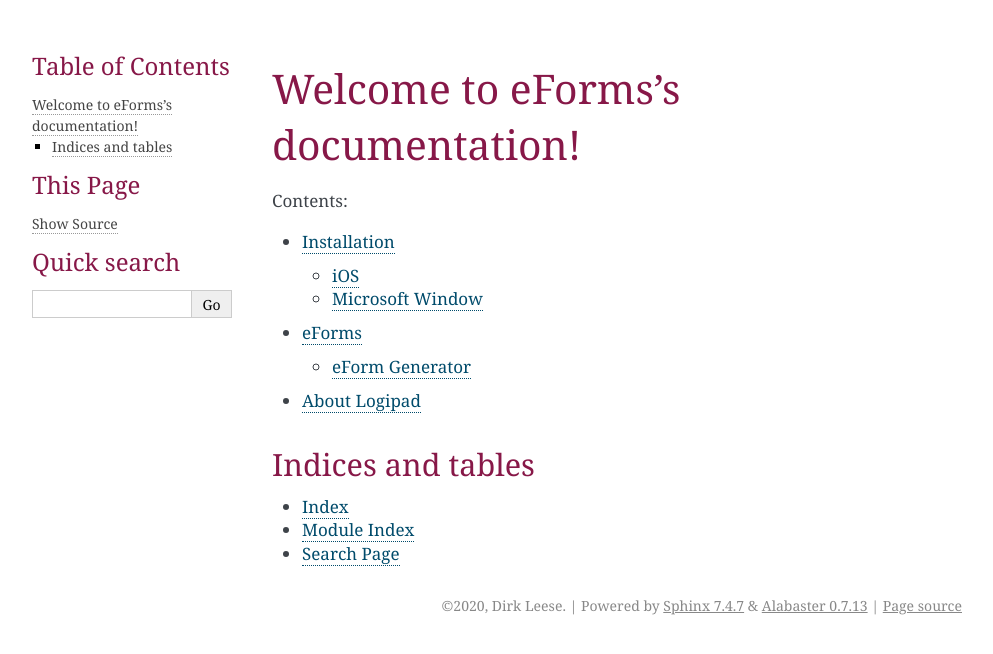
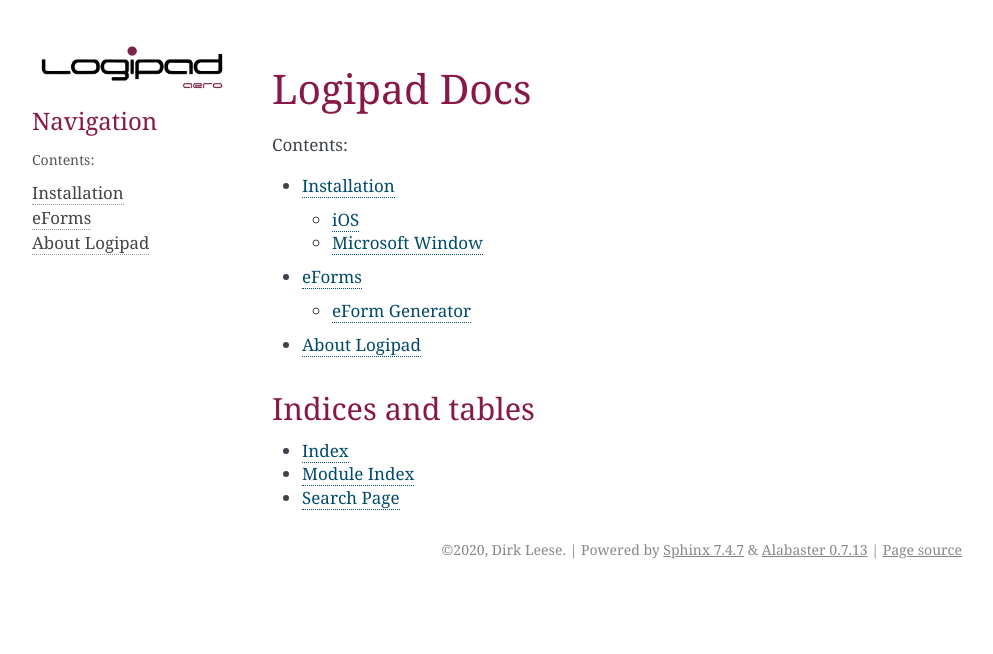
Before and after one commit to dleese/lp-docs, a Sphinx documentation site: the page built from eforms/source/index.rst, in a window 1280 px wide. Shown: the top 654 px of the page, without its empty margins (148-1141 px from the left). Built offline with Sphinx 7.4.7, drawn with Linux system fonts in a browser that asks for light colours.

```diff
--- a/eforms/source/conf.py
+++ b/eforms/source/conf.py
@@ -54,15 +54,26 @@
 # relative to this directory. They are copied after the builtin static files,
 # so a file named "default.css" will overwrite the builtin "default.css".
 html_static_path = ['./_static']
-#html_logo = '_images/logipad-aero-logo-black.png'
+html_logo = './_images/logipad-aero-logo-black.png'
 
+html_sidebars = {
+    '**': [
 
+        'navigation.html',
+
+    ]
+}
 
 ## Customized latex options
 # -- Options for LaTeX output ---------------------------------------------
 
 latex_engine = 'pdflatex'
 latex_toplevel_sectioning = 'chapter'
+latex_additional_files = [
+                            './_images/logipad-aero-logo-black.png',
+                            './_images/DD-logo.png',
+                            './_images/DD-stripes.png'
+                        ]
 latex_elements = {
     # The paper size ('letterpaper' or 'a4paper').
     #
@@ -87,6 +98,9 @@
         \setcounter{secnumdepth}{3}
         %
         %%%% Table of content upto 2=subsection, 3=subsubsection
+
+        \usepackage[default]{sourcesanspro}
+        \usepackage[T1]{fontenc}
         \setcounter{tocdepth}{2}
 
         \usepackage{amsmath,amsfonts,amssymb,amsthm}
@@ -172,12 +186,12 @@
             \vspace*{0mm} %%% * is used to give space from top
             \begin{figure}[!h]
                 \vspace*{-20mm}
-                \includegraphics[right]{/Users/dl/develop/lp-docs/eforms/source/_images/DD-logo.png}
+                \includegraphics[right]{DD-logo.png}
             \end{figure}
             \vspace{30mm} %%% * is used to give space from top
             \begin{figure}[!h]
                 \centering
-                \includegraphics[scale=1.0]{/Users/dl/develop/lp-docs/eforms/source/_images/logipad-aero-logo-black.png}
+                \includegraphics[scale=1.0]{logipad-aero-logo-black.png}
             \end{figure}
 
             \vspace{10mm}
@@ -191,10 +205,10 @@
             \vspace*{0mm}
             \small  Last updated : \MonthYearFormat\today
 
-            \vspace{70mm}
+            \vspace{60mm}
             \begin{figure}[!h]
                 \hspace*{-20mm}
-                \includegraphics[scale=1.0,left]{/Users/dl/develop/lp-docs/eforms/source/_images/DD-stripes.png}
+                \includegraphics[scale=1.0,left]{DD-stripes.png}
             \end{figure}
             %% \vfill adds at the bottom
             \vfill
--- a/eforms/source/eForms.rst
+++ b/eforms/source/eForms.rst
@@ -5,7 +5,7 @@
 eForms are not limited to simple text input or selection fields. Data input can be automated using the integrated QR code scanner, for example. No matter whether they record flight-relevant data or performance evaluations of service personnel. You have the option of evaluating the data via an individual dashboard or in Power BI. All entered data is stored on the device for offline use. Once a Wi-Fi or mobile data connection is established, completed eForm inputs can be sent to the backend system. Even workflows and notifications can be triggered to inform the relevant users/roles when, when eForms have been stored or have arrived on the server. Documents and photos can also be attached and forwarded via an appropriate eForm.
 
 .. figure::  ./_images/Logipad-eForms-web.png
-   :scale: 50
+   :scale: 40
 
    The eForm process
 
--- a/eforms/source/index.rst
+++ b/eforms/source/index.rst
@@ -4,7 +4,7 @@
    contain the root `toctree` directive.
 
 ==================================
-Welcome to eForms's documentation!
+Logipad Docs
 ==================================
 ..
 .. toctree::
```
Also changed, not shown: eforms/source/_images/logipad-aero-logo-black.png.
